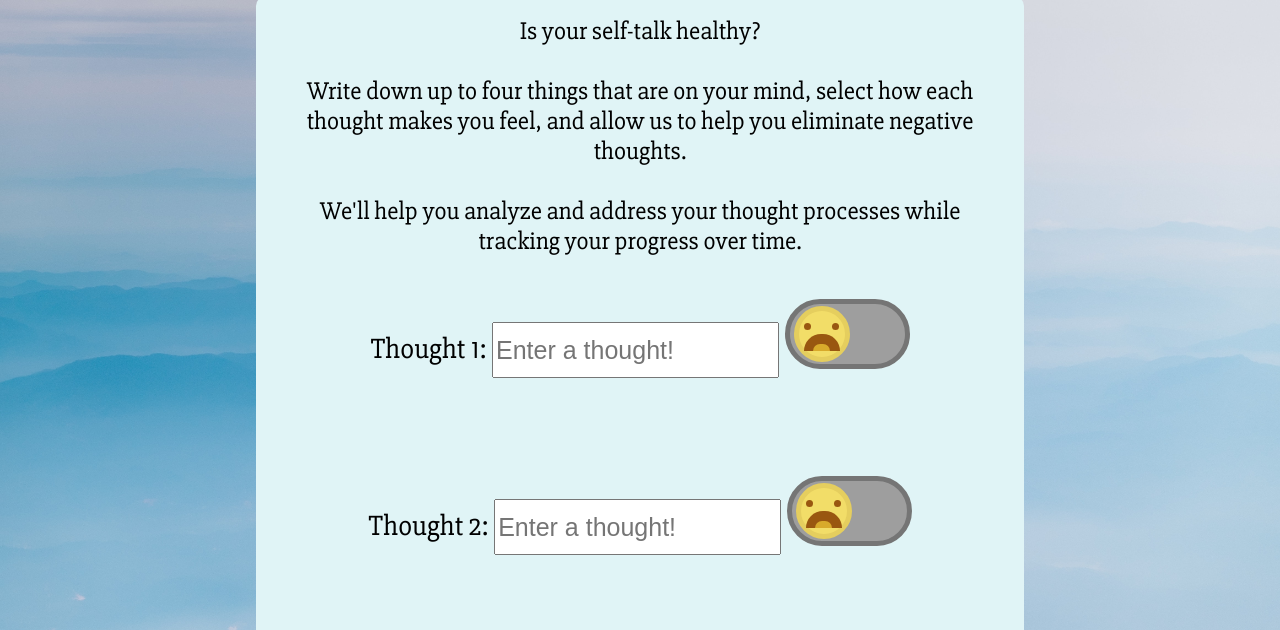
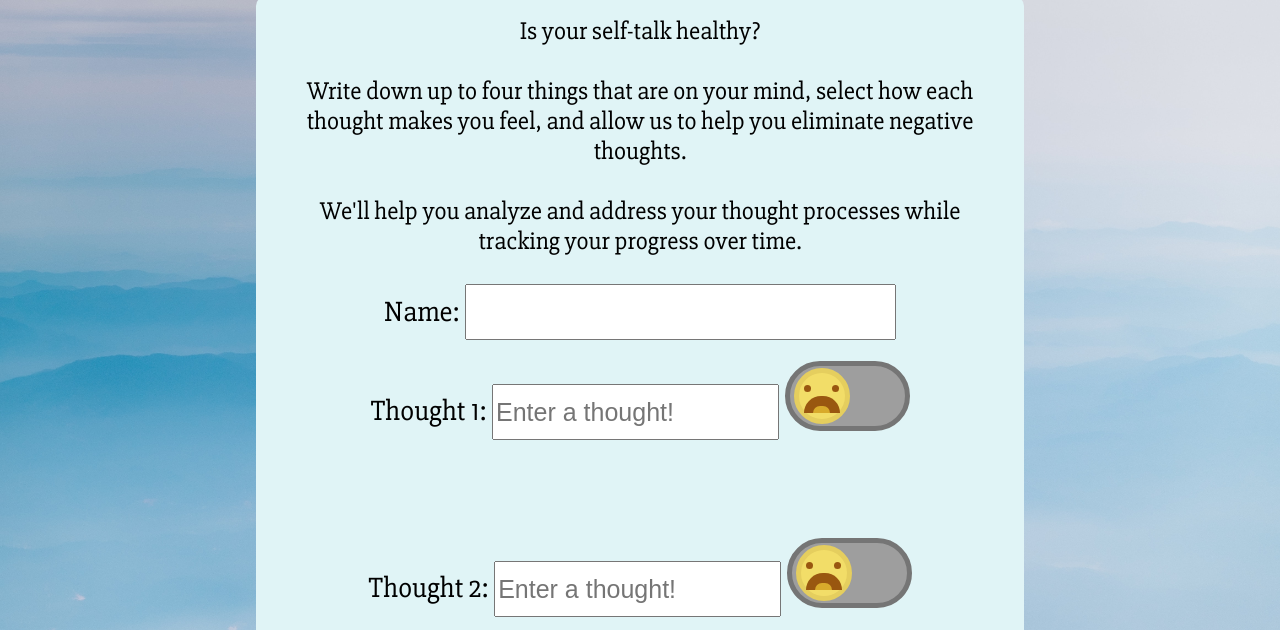
Before and after one commit to ManaalS/Sonder-, a website: page src/page.html in a window 1280 px wide. Shown: the part 170-800 px from the top of the page. Drawn offline with Linux system fonts and the light colour scheme; a web font is replaced by a local one.

Commit message:
added name

```diff
--- a/src/page.html
+++ b/src/page.html
@@ -21,6 +21,10 @@
     We'll help you analyze and address your thought processes while tracking your progress over time. </p>
 
 <div id="h2">
+  <fieldset>
+    Name: <input style= 'width: 60%;' class="thoughtInput" id="name" type="text" width="80" height= "40" name="Name" value="">
+
+  </fieldset>
   <fieldset>
     Thought 1: <input class="thoughtInput" id="thought1" placeholder="Enter a thought!" type="text" width="80" height= "40" name="Thought1" value="">
     <div class="toggle toggle--like">
@@ -66,6 +70,7 @@
 </div>
 </body>
 <script>
+  let name = document.getElementById('name');
   let thought1 = document.getElementById('thought1');
   let thought2 = document.getElementById('thought2');
   let thought3 = document.getElementById('thought3');
@@ -76,6 +81,7 @@
   let t4 = document.getElementById('toggle--like4');
 
   function myFunction() {
+    console.log(name.value);
     console.log(thought1.value);
     console.log(thought2.value);
     console.log(thought3.value);
```
